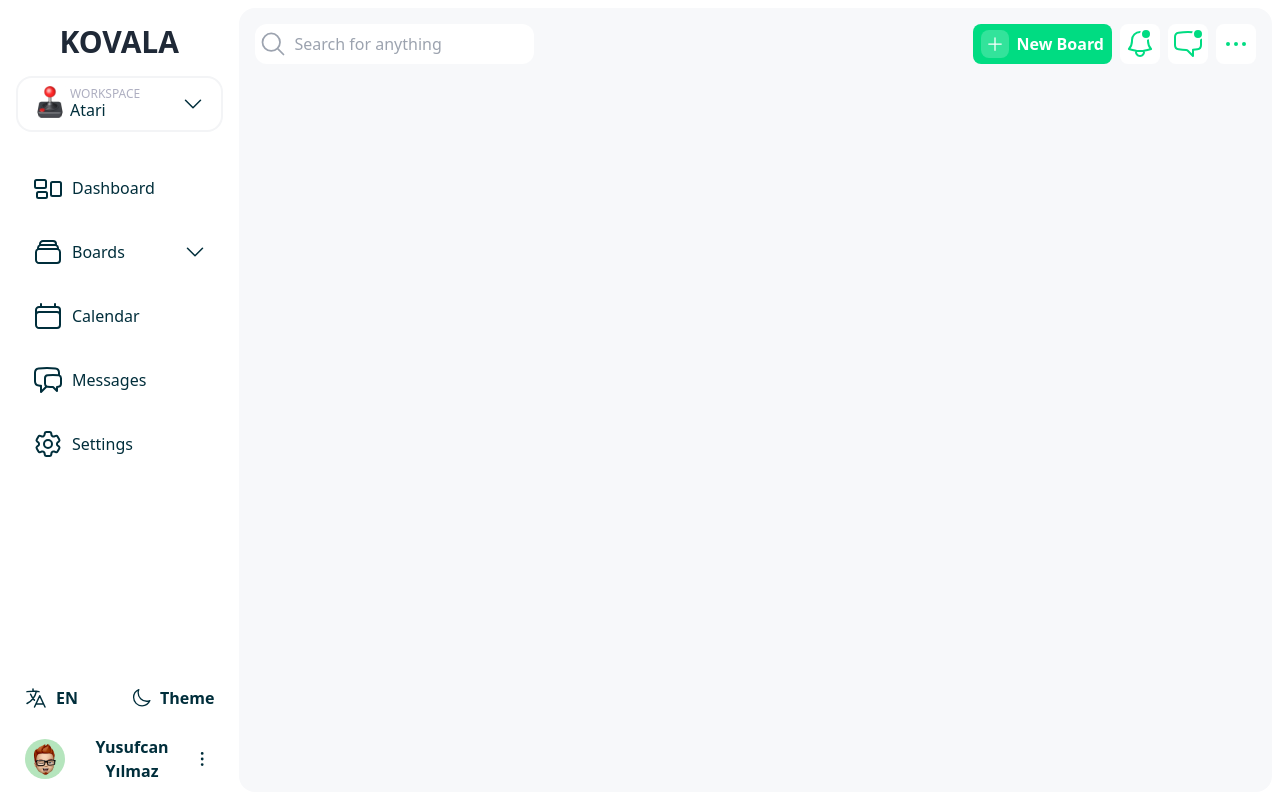
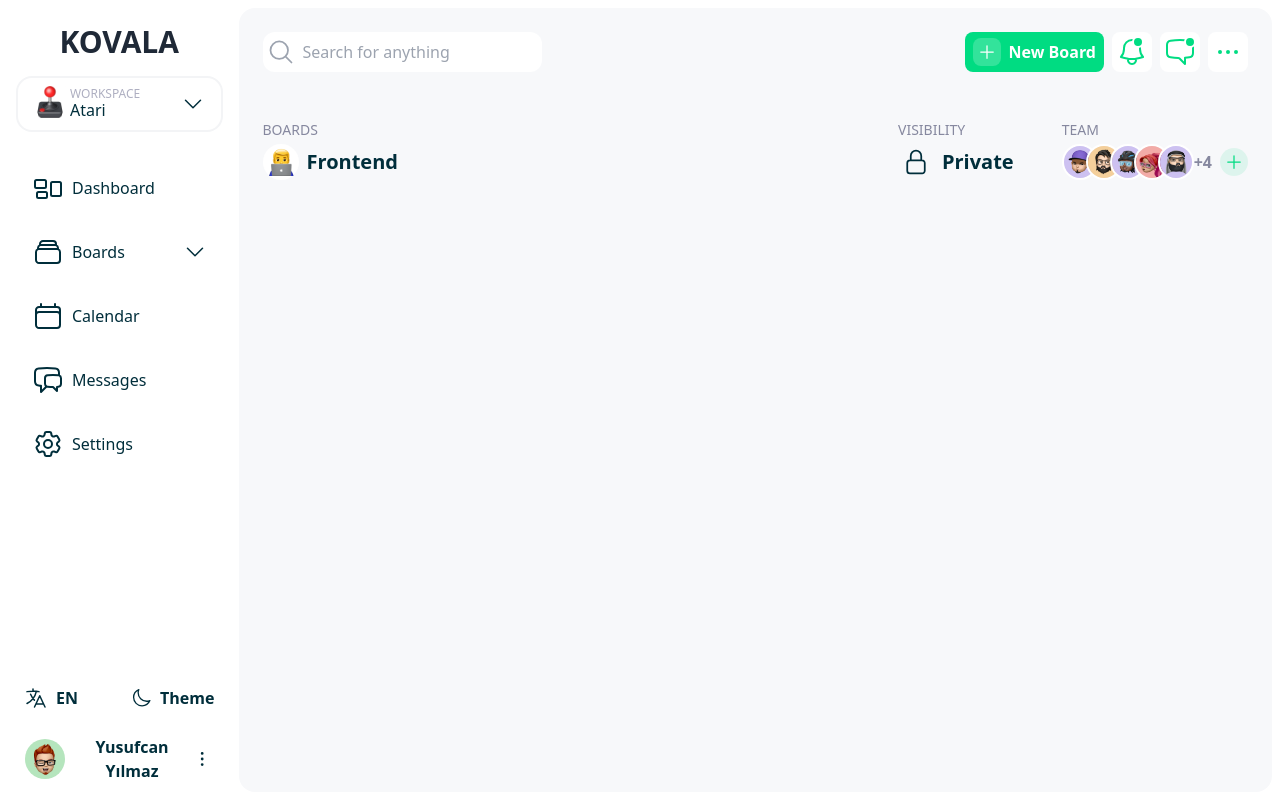
Before and after one commit to YusufcanY/kovala, a Nuxt app: page /boards/1 in a window 1280 px wide. Built offline with nearby package versions, Linux system fonts and the light colour scheme.

Commit message:
feat: board general info subheading update

```diff
--- a/pages/boards/[board].vue
+++ b/pages/boards/[board].vue
@@ -3,13 +3,14 @@
     BellIcon,
     ChatBubbleLeftIcon,
     EllipsisHorizontalIcon,
+    LockClosedIcon,
     MagnifyingGlassIcon,
     PlusIcon,
   } from '@heroicons/vue/24/outline'
 </script>
 <template>
   <div>
-    <div class="grid grid-cols-16 gap-x-4 p-4">
+    <div class="grid grid-cols-16 gap-x-4 p-6">
       <div class="col-span-4">
         <div class="group relative inline-block">
           <input
@@ -58,5 +59,65 @@
         </button>
       </div>
     </div>
+    <div class="grid grid-cols-16 p-6">
+      <div class="col-span-8 flex flex-col space-y-1">
+        <span class="text-sm font-medium text-[#86889F]">BOARDS</span>
+        <div class="flex items-center space-x-2">
+          <div class="rounded-full bg-white">
+            <img class="h-9 w-9 p-1" src="/backend.png" />
+          </div>
+          <span class="text-xl font-bold">Frontend</span>
+        </div>
+      </div>
+      <div class="col-span-8 flex justify-end space-x-12">
+        <div class="flex flex-col space-y-1">
+          <span class="text-sm font-medium text-[#86889F]">VISIBILITY</span>
+          <div class="flex items-center space-x-2">
+            <LockClosedIcon class="h-9 w-9 p-1" />
+            <span class="text-xl font-bold">Private</span>
+          </div>
+        </div>
+        <div class="flex flex-col space-y-1">
+          <span class="text-sm font-medium text-[#86889F]">TEAM</span>
+          <div class="flex items-center">
+            <div
+              class="flex flex-row-reverse items-center justify-end -space-x-3 space-x-reverse"
+            >
+              <img
+                alt=""
+                class="h-9 w-9 rounded-full border-2 border-white"
+                src="/memojis/memoji-1.jpg"
+              />
+              <img
+                alt=""
+                class="h-9 w-9 rounded-full border-2 border-white"
+                src="/memojis/memoji-3.jpg"
+              />
+              <img
+                alt=""
+                class="h-9 w-9 rounded-full border-2 border-white"
+                src="/memojis/memoji-2.jpg"
+              />
+              <img
+                alt=""
+                class="h-9 w-9 rounded-full border-2 border-white"
+                src="/memojis/memoji-4.jpg"
+              />
+              <img
+                alt=""
+                class="h-9 w-9 rounded-full border-2 border-white"
+                src="/memojis/memoji-5.jpg"
+              />
+            </div>
+            <span class="font-semibold text-[#86889F]"> +4 </span>
+            <button class="ml-2">
+              <PlusIcon
+                class="h-7 w-7 rounded-full bg-primary-accent bg-opacity-10 p-1 text-primary-accent"
+              />
+            </button>
+          </div>
+        </div>
+      </div>
+    </div>
   </div>
 </template>
```
